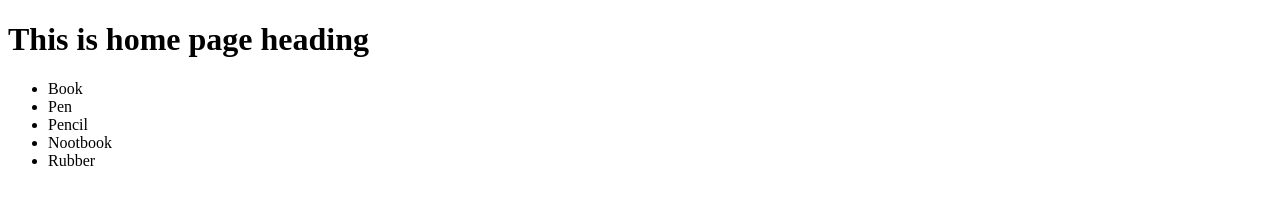
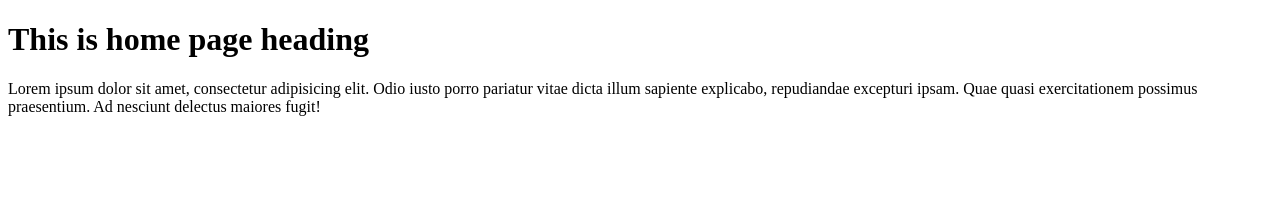
Before and after one commit to emonmahbub/gitpractice, a plain HTML site: page index.html in a window 1280 px wide. Drawn offline with Linux system fonts and the light colour scheme.

Commit message:
we deleted unordered lists and add a paragraph

```diff
--- a/index.html
+++ b/index.html
@@ -8,12 +8,6 @@
 </head>
 <body>
     <h1>This is home page heading</h1>
-    <ul>
-        <li>Book</li>
-        <li>Pen</li>
-        <li>Pencil</li>
-        <li>Nootbook</li>
-        <li>Rubber</li>
-    </ul>
+    <p>Lorem ipsum dolor sit amet, consectetur adipisicing elit. Odio iusto porro pariatur vitae dicta illum sapiente explicabo, repudiandae excepturi ipsam. Quae quasi exercitationem possimus praesentium. Ad nesciunt delectus maiores fugit!</p>
 </body>
 </html>
```
